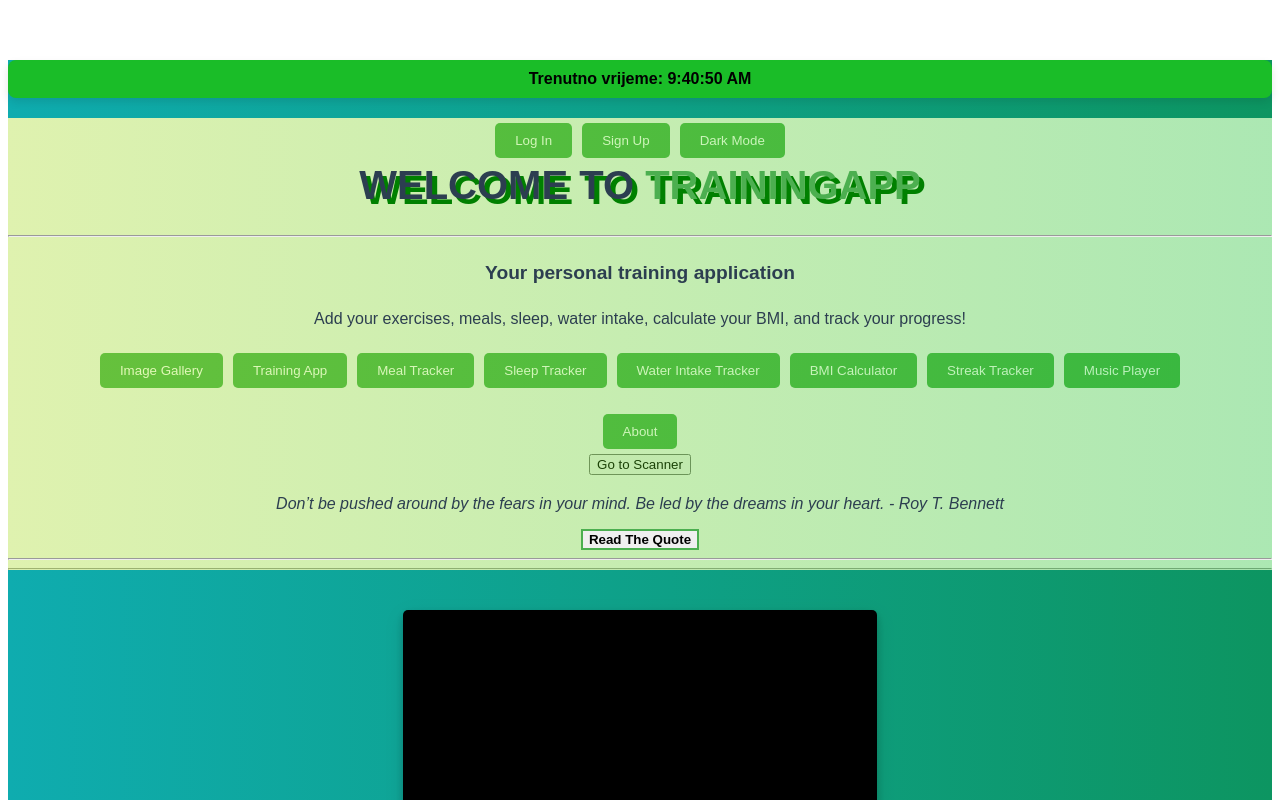
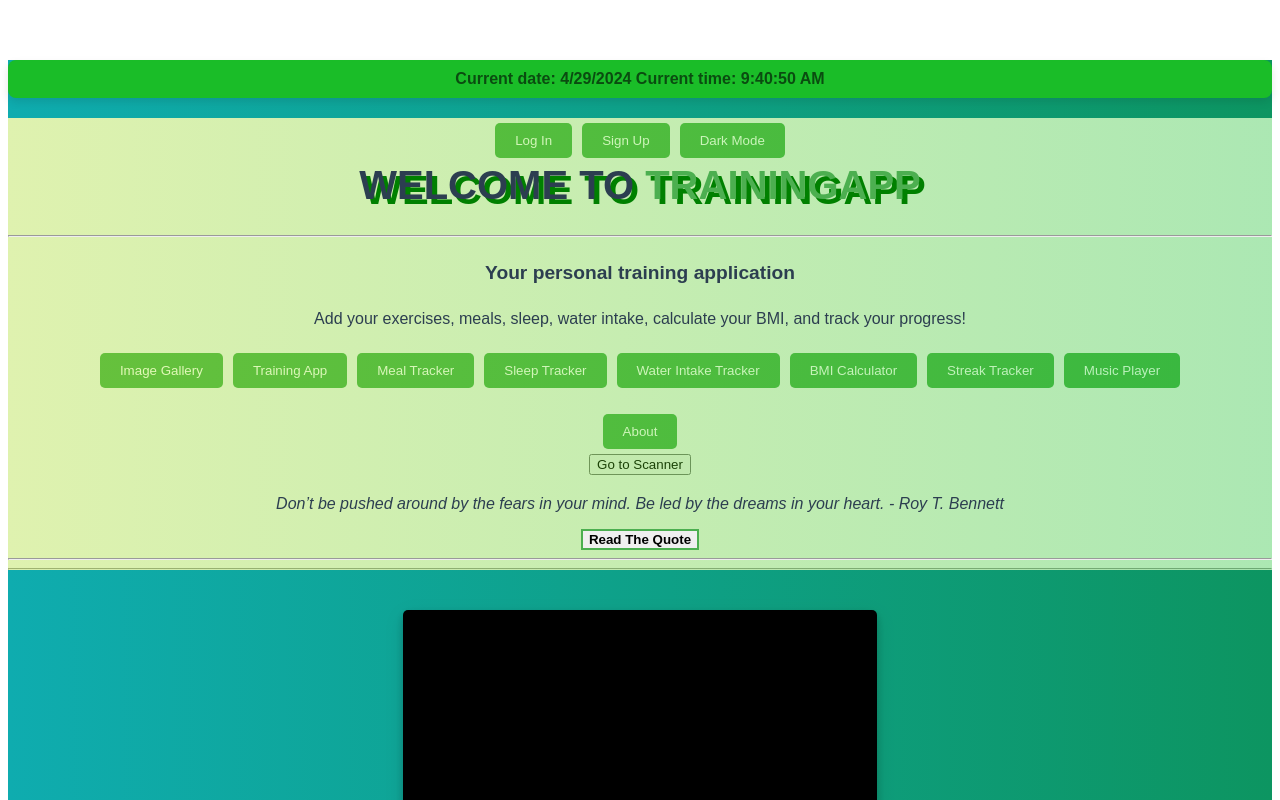
Before and after one commit to AntonioLabinjan/Projekt_PI, a Vue app: page / in a window 1280 px wide. Shown: the top 800 px of the page. Built offline with nearby package versions, Linux system fonts and the light colour scheme; no server answers; the database is empty.

Commit message:
Update LocalTime.vue
Dodao i dohvat datuma, a ne samo vremena

```diff
--- a/src/components/LocalTime.vue
+++ b/src/components/LocalTime.vue
@@ -1,6 +1,7 @@
 <template>
   <div class="local-time">
-      Trenutno vrijeme: {{ currentTime }}
+    Current date: {{ currentDate }}
+    Current time: {{ currentTime }}
   </div>
 </template>
 
@@ -10,18 +11,26 @@
 
   data() {
     return {
+      currentDate: new Date().toLocaleDateString(),
       currentTime: new Date().toLocaleTimeString()
     };
   },
 
   mounted() {
-      this.timer = setInterval(() => {
-        this.currentTime = new Date().toLocaleTimeString();
-      }, 1000);
+    this.updateTimeAndDate();
+    this.timer = setInterval(this.updateTimeAndDate, 1000);
   },
 
   beforeUnmount() {
     clearInterval(this.timer);
+  },
+
+  methods: {
+    updateTimeAndDate() {
+      const now = new Date();
+      this.currentDate = now.toLocaleDateString();
+      this.currentTime = now.toLocaleTimeString();
+    }
   }
 };
 </script>
@@ -30,7 +39,7 @@
 .local-time {
   font-size: 16px;
   font-weight: bold;
-    color: rgba(0,0,0,6);
+  color: rgba(0,0,0,0.6);
   background-color: #1abd28;
   padding: 10px 20px;
   border-radius: 8px;
```
Lines whose indentation alone changed are shown as unchanged.
